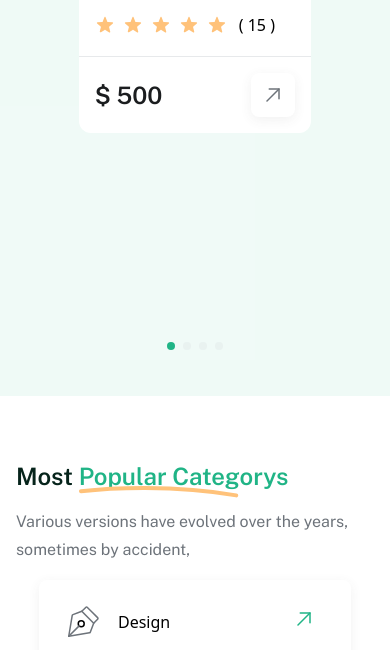
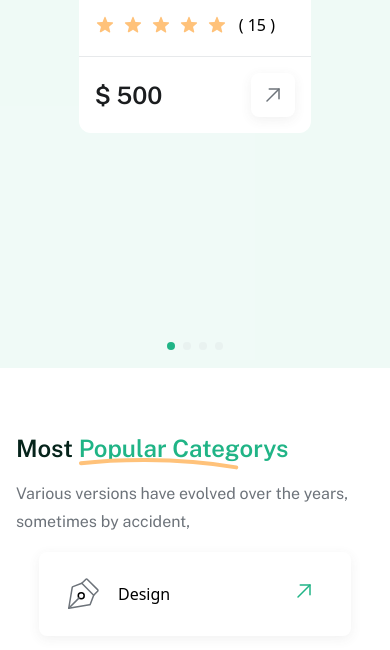
Before and after one commit to templatecookie/edex-html, a website: page index.html in a window 390 px wide. Shown: the part 911-1561 px from the top of the page. Drawn offline with nearby package versions, Linux system fonts and the light colour scheme.

Commit message:
fix: padding bottom and readme file

```diff
--- a/public/responsive.css
+++ b/public/responsive.css
@@ -17,11 +17,6 @@
     .swiper-button-next {
       display: none;
     }
-    .section-padding.course-section,
-    .section-padding.instructor-section,
-    .section-padding.achievement-section {
-      padding-bottom: 120px;
-    }
     .counter-card .icon svg{
       width: 32px;
       height: 32px;
@@ -30,11 +25,6 @@
 @media (max-width:767px) {
   .section-padding, footer{
     padding: 40px 0px;
-  }
-  .section-padding.course-section,
-  .section-padding.instructor-section,
-  .section-padding.achievement-section {
-    padding-bottom: 60px;
   }
   .swiper-container-horizontal>.swiper-pagination-bullets{
     bottom: -20px;
--- a/public/styles.css
+++ b/public/styles.css
@@ -18,12 +18,6 @@ footer {
 
 .section-padding {
   padding: 100px 0px;
-}
-
-.section-padding.course-section,
-.section-padding.instructor-section,
-.section-padding.achievement-section {
-  padding-bottom: 170px;
 }
 
 .btn-primary {
```
Also changed, not shown: README.md.
